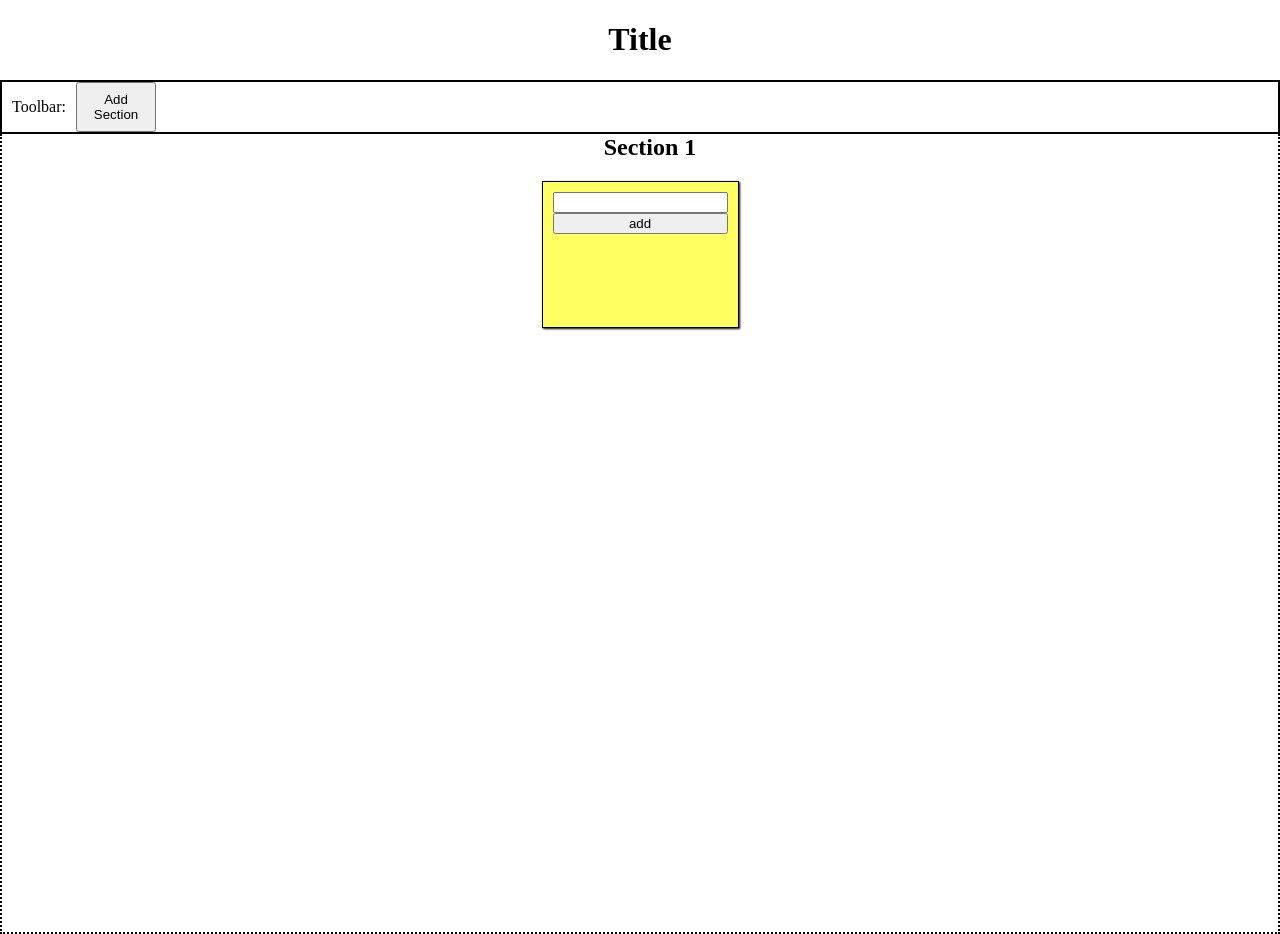
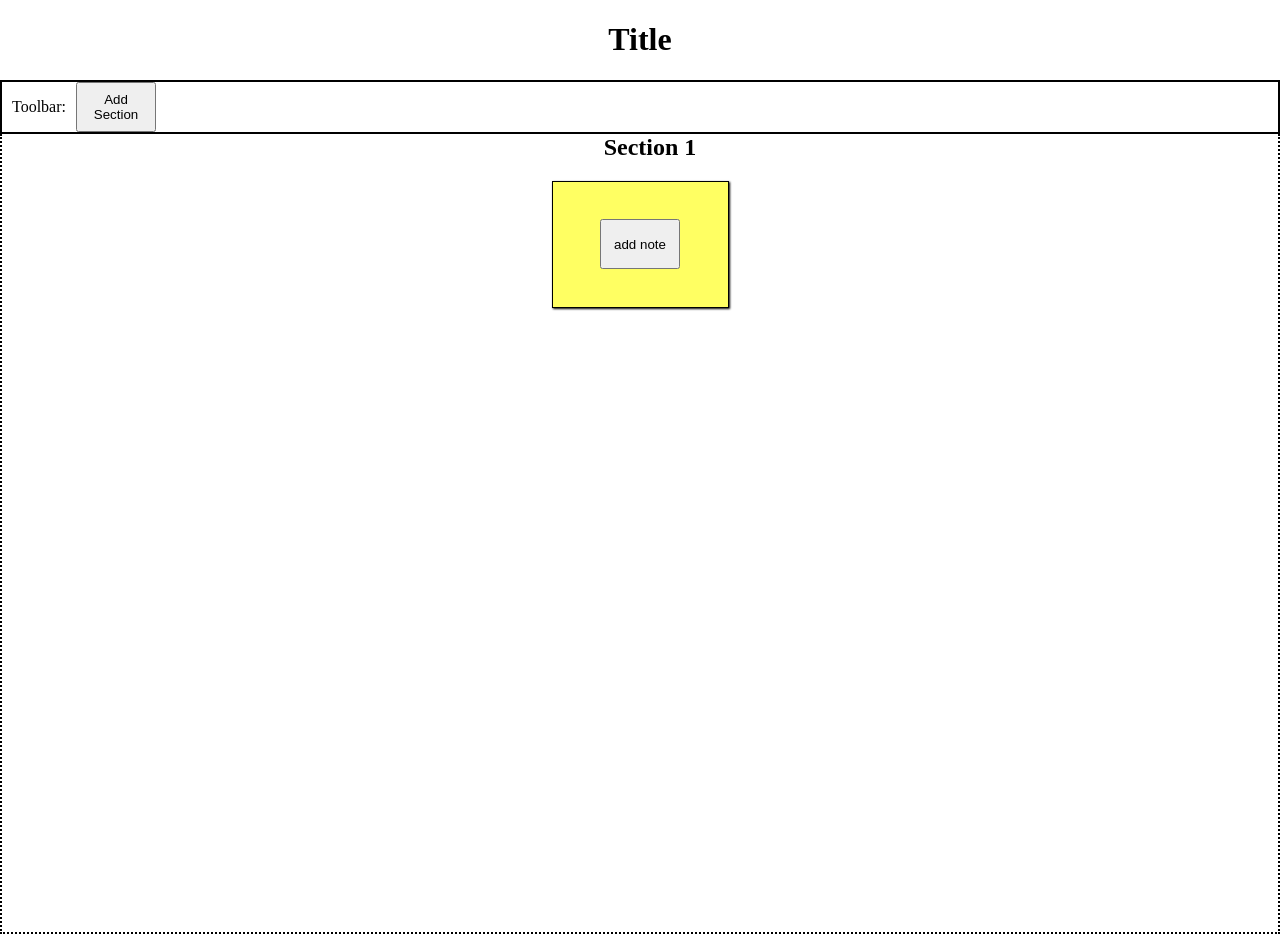
Before and after one commit to Chritical-Code/nesty-note, a React (Vite) app: page / in a window 1280 px wide. Built offline with nearby package versions, Linux system fonts and the light colour scheme.

Commit message:
Notes can now be edited.

```diff
--- a/src/components/Note.tsx
+++ b/src/components/Note.tsx
@@ -5,7 +5,7 @@ type NoteProps = {
 export default function Note({text}: NoteProps){
     return(
         <div className="note">
-            <p>{text}</p>
+            <textarea className="noteTextArea">{text}</textarea>
         </div>
     );
 }
--- a/src/components/Section.tsx
+++ b/src/components/Section.tsx
@@ -30,9 +30,8 @@ export default function Section({title}: SectionProps){
             <div className="notes">
                 {notes}
 
-                <div className="note">
-                    <input type="text"></input>
-                    <button onClick={() => handleAddNote("hello")}>add</button>
+                <div className="note addNoteDiv">
+                    <button className="addNote" onClick={() => handleAddNote("")}>add note</button>
                 </div>
             </div>
         </div>
--- a/src/pages/NotePage.css
+++ b/src/pages/NotePage.css
@@ -36,14 +36,12 @@
     margin: 20px;
     border: 1px solid black;
 
-    text-align: left;
-    padding: 10px;
-    overflow-y: scroll;
-    word-wrap: break-word;
-
     background-color: rgb(255, 255, 98);
     color: black;
     box-shadow: 1px 1px 2px black;
+
+    align-items: center;
+    justify-content: center;
 }
 
 .toolbar{
@@ -60,3 +58,23 @@
     width: 80px;
     height: 50px;
 }
+
+.addNoteDiv{
+    justify-content: center;
+    align-items: center;
+}
+
+.addNote{
+    width: 80px;
+    height: 50px;
+}
+
+.noteTextArea{
+    width: 95%;
+    height: 95%;
+    margin: 0;
+    background-color: rgba(0, 0, 0, 0);
+
+    border: none;
+    resize: none;
+}
```
Also changed, not shown: src/test/NewNote.tsx (added, +22 -0 lines), public/nows.txt.
